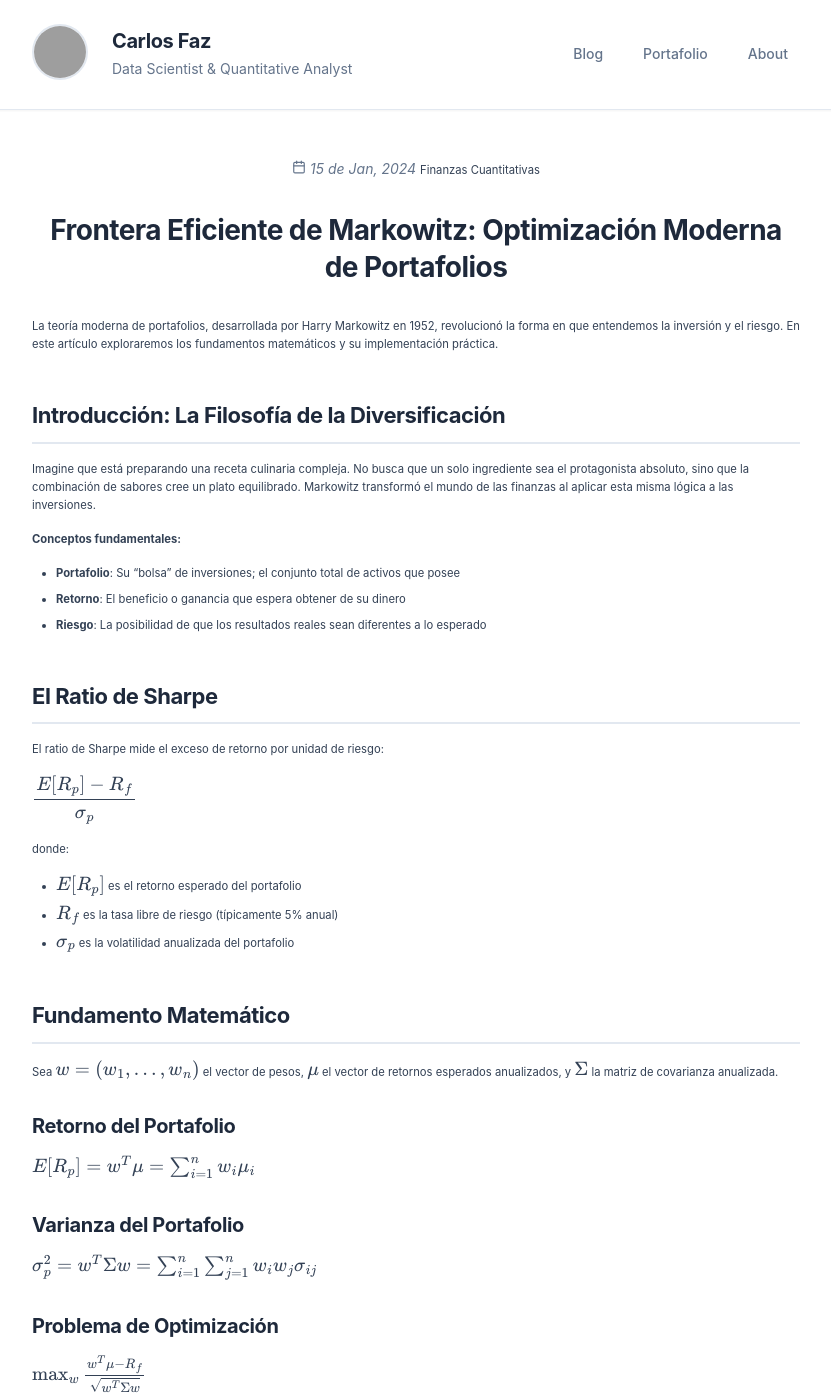
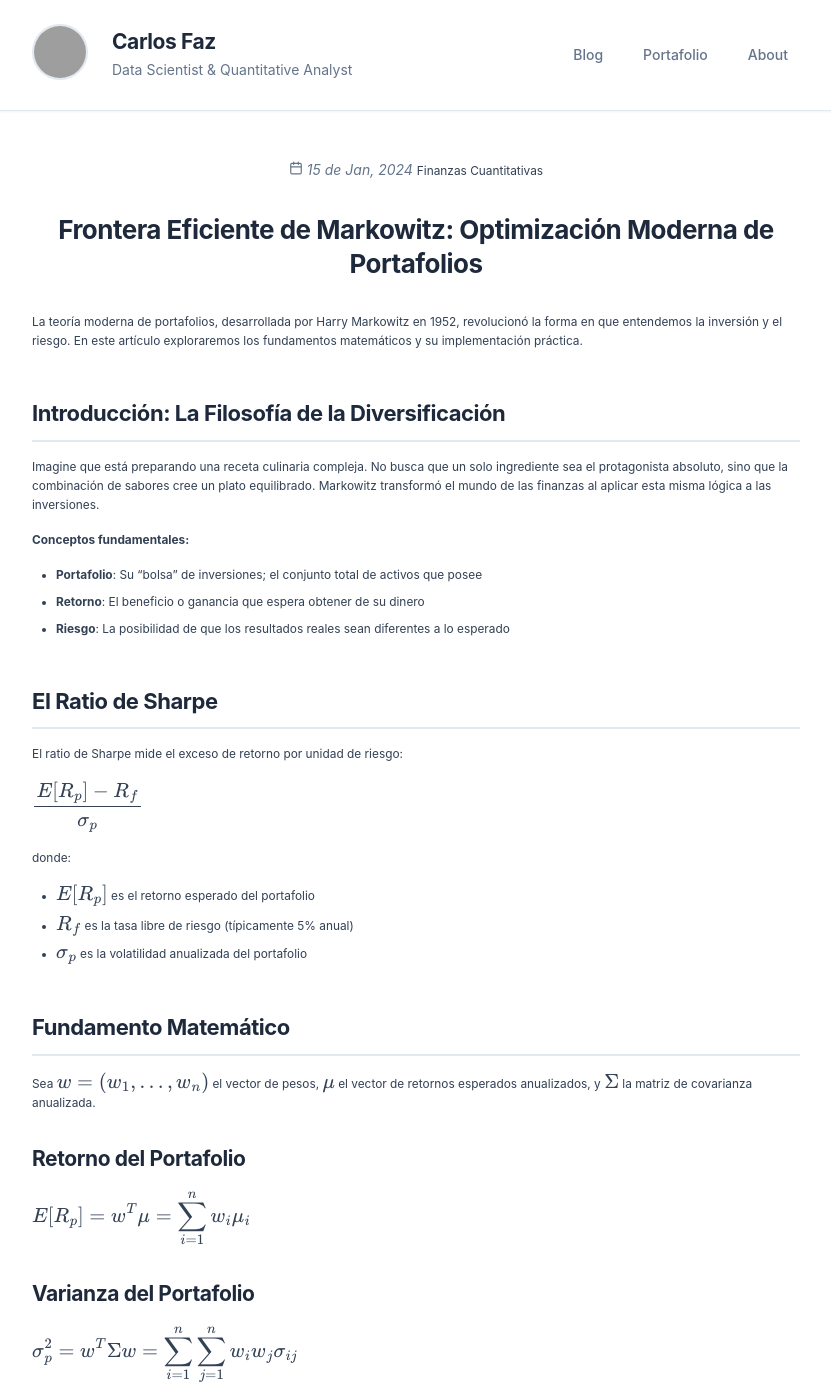
Before and after one commit to carlosfaz/carlosfaz.github.io, a Jekyll site: the page built from _posts/2024-01-15-frontera-eficiente-markowitz.md, in a window 1280 px wide and 1400 px high. Shown: the whole window, without its empty margins (224-1055 px from the left). Built offline with Jekyll 4.4.1, drawn with Linux system fonts in a browser that asks for light colours; formulas are drawn with MathJax 3; some of the changed text lies outside the part shown; grey boxes are pictures that could not be loaded.

Commit message:
v1.25
v1.25

````diff
--- a/_posts/2024-01-15-frontera-eficiente-markowitz.md
+++ b/_posts/2024-01-15-frontera-eficiente-markowitz.md
@@ -37,28 +37,28 @@ Sea $w = (w_1, ..., w_n)$ el vector de pesos, $\mu$ el vector de retornos espera
 
 ### Retorno del Portafolio
 
-$E[R_p] = w^T \mu = \sum_{i=1}^{n} w_i \mu_i$
+$\displaystyle E[R_p] = w^T \mu = \sum_{i=1}^{n} w_i \mu_i$
 
 ### Varianza del Portafolio
 
-$\sigma_p^2 = w^T \Sigma w = \sum_{i=1}^{n} \sum_{j=1}^{n} w_i w_j \sigma_{ij}$
+$\displaystyle \sigma_p^2 = w^T \Sigma w = \sum_{i=1}^{n} \sum_{j=1}^{n} w_i w_j \sigma_{ij}$
 
 ### Problema de Optimización
 
-$\max_{w} \frac{w^T \mu - R_f}{\sqrt{w^T \Sigma w}}$
+$\displaystyle \max_{w} \frac{w^T \mu - R_f}{\sqrt{w^T \Sigma w}}$
 
 sujeto a:
-$\sum_{i=1}^{n} w_i = 1, \quad 0 \leq w_i \leq 0.40$
+$\displaystyle \sum_{i=1}^{n} w_i = 1, \quad 0 \leq w_i \leq 0.40$
 
 ## Solución Analítica
 
 El Lagrangiano del problema es:
 
-$\mathcal{L}(w, \lambda) = \frac{w^T \mu - R_f}{\sqrt{w^T \Sigma w}} - \lambda \left(\sum_{i=1}^{n} w_i - 1\right)$
+$\displaystyle \mathcal{L}(w, \lambda) = \frac{w^T \mu - R_f}{\sqrt{w^T \Sigma w}} - \lambda \left(\sum_{i=1}^{n} w_i - 1\right)$
 
 La solución analítica (sin restricciones de caja) es:
 
-$w^* = \frac{\Sigma^{-1}(\mu - R_f \mathbf{1})}{\mathbf{1}^T \Sigma^{-1}(\mu - R_f \mathbf{1})}$
+$\displaystyle w^* = \frac{\Sigma^{-1}(\mu - R_f \mathbf{1})}{\mathbf{1}^T \Sigma^{-1}(\mu - R_f \mathbf{1})}$
 
 ## Implementación en Python
 
@@ -145,13 +145,13 @@ def generate_efficient_frontier(expected_returns, cov_matrix, n_portfolios=200):
 
 Los retornos diarios se anualizan multiplicando por 252 (días hábiles):
 
-$\mu_{anual} = \bar{r}_{diario} \times 252$
+$\displaystyle \mu_{anual} = \bar{r}_{diario} \times 252$
 
-$\Sigma_{anual} = \Sigma_{diario} \times 252$
+$\displaystyle \Sigma_{anual} = \Sigma_{diario} \times 252$
 
 La volatilidad se anualiza como:
 
-$\sigma_{anual} = \sigma_{diario} \times \sqrt{252}$
+$\displaystyle \sigma_{anual} = \sigma_{diario} \times \sqrt{252}$
 
 ## Paridad de Riesgo (Risk Parity)
 
@@ -159,15 +159,15 @@ La Paridad de Riesgo propone que la verdadera seguridad viene de asegurar que ni
 
 ### Contribución Marginal al Riesgo (MRC)
 
-$MRC_i = \frac{\partial \sigma_p}{\partial w_i} = \frac{(\Sigma w)_i}{\sigma_p}$
+$\displaystyle MRC_i = \frac{\partial \sigma_p}{\partial w_i} = \frac{(\Sigma w)_i}{\sigma_p}$
 
 ### Contribución Total al Riesgo (TRC)
 
-$TRC_i = w_i \times MRC_i = \frac{w_i (\Sigma w)_i}{\sigma_p}$
+$\displaystyle TRC_i = w_i \times MRC_i = \frac{w_i (\Sigma w)_i}{\sigma_p}$
 
 En Risk Parity, buscamos:
 
-$TRC_i = \frac{\sigma_p}{n}, \quad \forall i$
+$\displaystyle TRC_i = \frac{\sigma_p}{n}, \quad \forall i$
 
 ### Implementación
 
@@ -188,7 +188,7 @@ def risk_parity_objective(w, cov):
 
 El VaR histórico estima la pérdida máxima esperada con un nivel de confianza dado:
 
-$VaR_{0.95} = percentil_{5}(retornos\ históricos)$
+$\displaystyle VaR_{0.95} = percentil_{5}(retornos\ históricos)$
 
 ```python
 def calculate_var_cvar_historical(returns, confidence_level=0.95):
@@ -204,7 +204,7 @@ def calculate_var_cvar_historical(returns, confidence_level=0.95):
 
 El CVaR mide la pérdida promedio en los peores escenarios más allá del VaR:
 
-$CVaR_\alpha = E[R \mid R \leq VaR_\alpha]$
+$\displaystyle CVaR_\alpha = E[R \mid R \leq VaR_\alpha]$
 
 El CVaR es una **medida coherente de riesgo** (Artzner et al., 1999), satisfaciendo:
 - **Subaditividad**: $CVaR(X+Y) \leq CVaR(X) + CVaR(Y)$
@@ -216,7 +216,7 @@ El CVaR es una **medida coherente de riesgo** (Artzner et al., 1999), satisfacie
 
 Para generar retornos correlacionados, descomponemos la matriz de covarianza:
 
-$\Sigma = L L^T$
+$\displaystyle \Sigma = L L^T$
 
 donde $L$ es una matriz triangular inferior.
 
--- a/_sass/_variables.scss
+++ b/_sass/_variables.scss
@@ -44,12 +44,12 @@ $georgia: $fontSerif;
 // Typography scale - Adjusted for blog readability
 $fontXs: 12px;
 $fontSm: 14px;
-$fontBase: 18px;
-$fontMd: 18px;
-$fontLg: 20px;
+$fontBase: 19px;
+$fontMd: 19px;
+$fontLg: 21px;
 $fontXl: 22px;
 $font2xl: 24px;
-$font3xl: 28px;
+$font3xl: 26px;
 
 // Spacing scale
 $space1: 4px;
````
